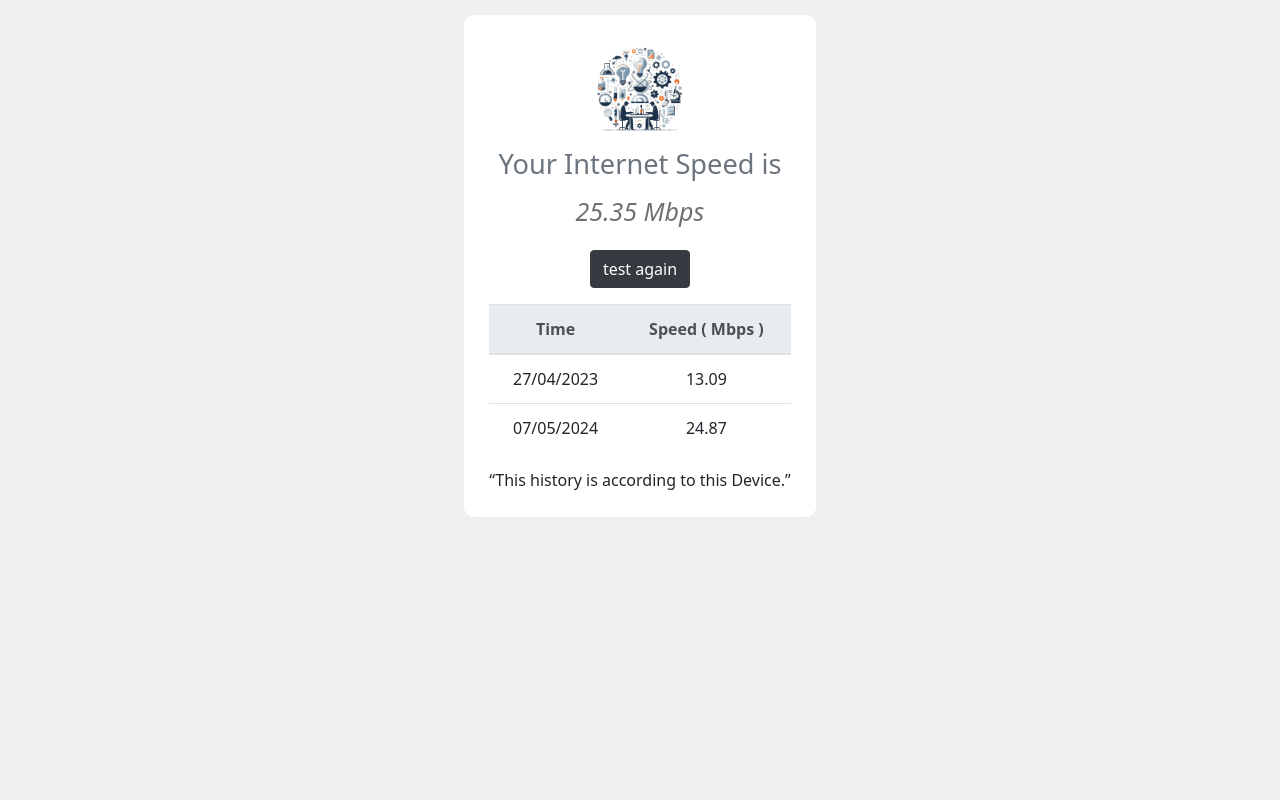
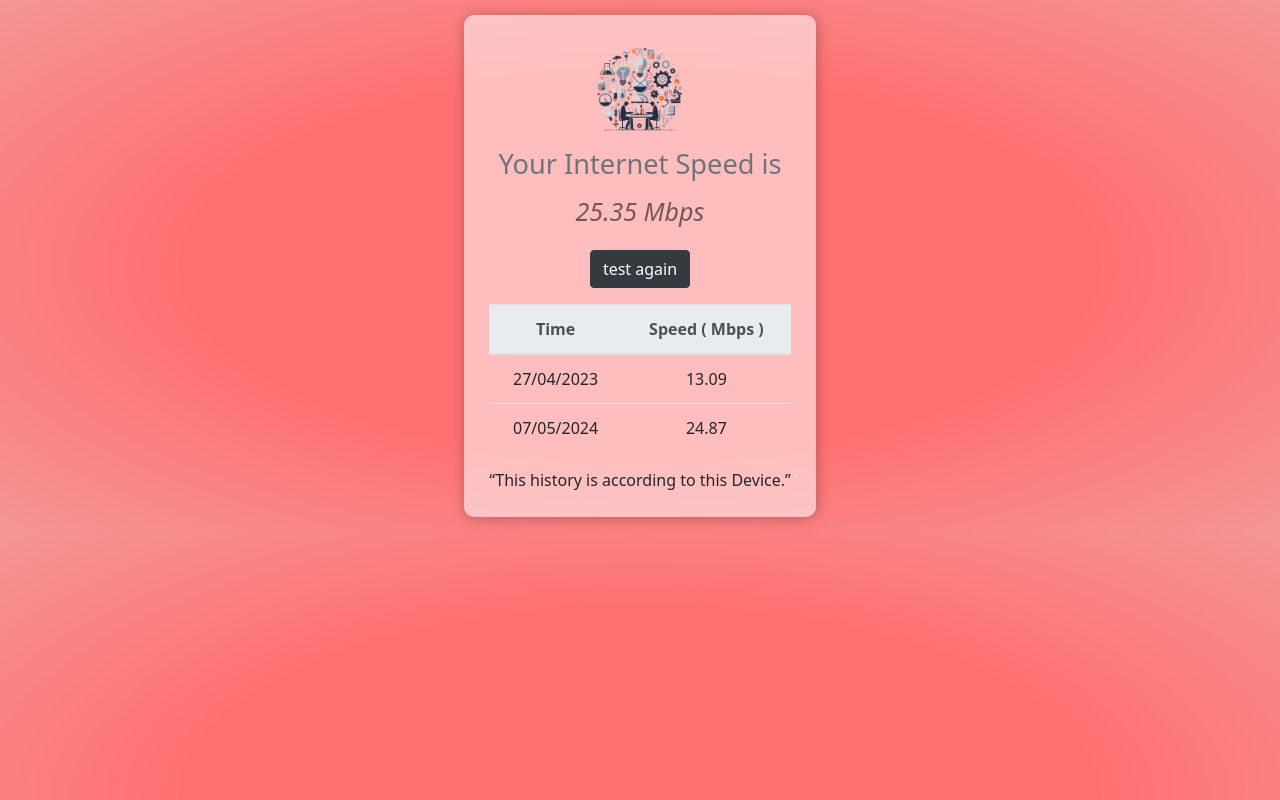
Before and after one commit to ita27rmp100/speed.com, a plain HTML site: page index.html in a window 1280 px wide. Drawn offline with nearby package versions, Linux system fonts and the light colour scheme.

Commit message:
changing the background

```diff
--- a/style.css
+++ b/style.css
@@ -7,15 +7,17 @@ body{
     font-family: system-ui;
     margin: 10px;
     padding: 5px;
+    background: radial-gradient(#ff040491, #ff040491, #e8202078);
 }
 
 nav{
     max-width: 500px;
     padding: 25px;
-    background: white;
+    background: #ffffff8a;
     border: 0px solid;
     border-radius: 10px;
     text-align: center;
+    box-shadow: 1px 1px 14px #00000042;
 }
 /* header card */
 .img{
```
